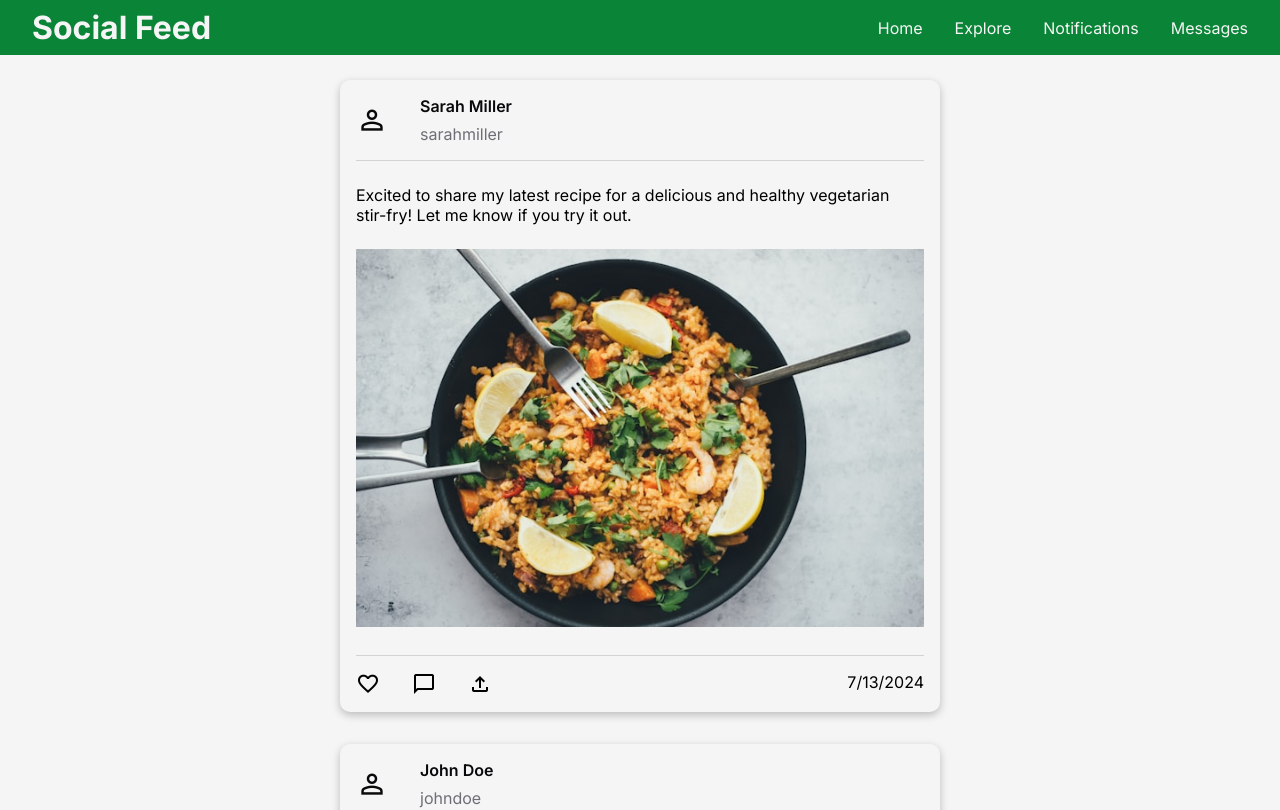
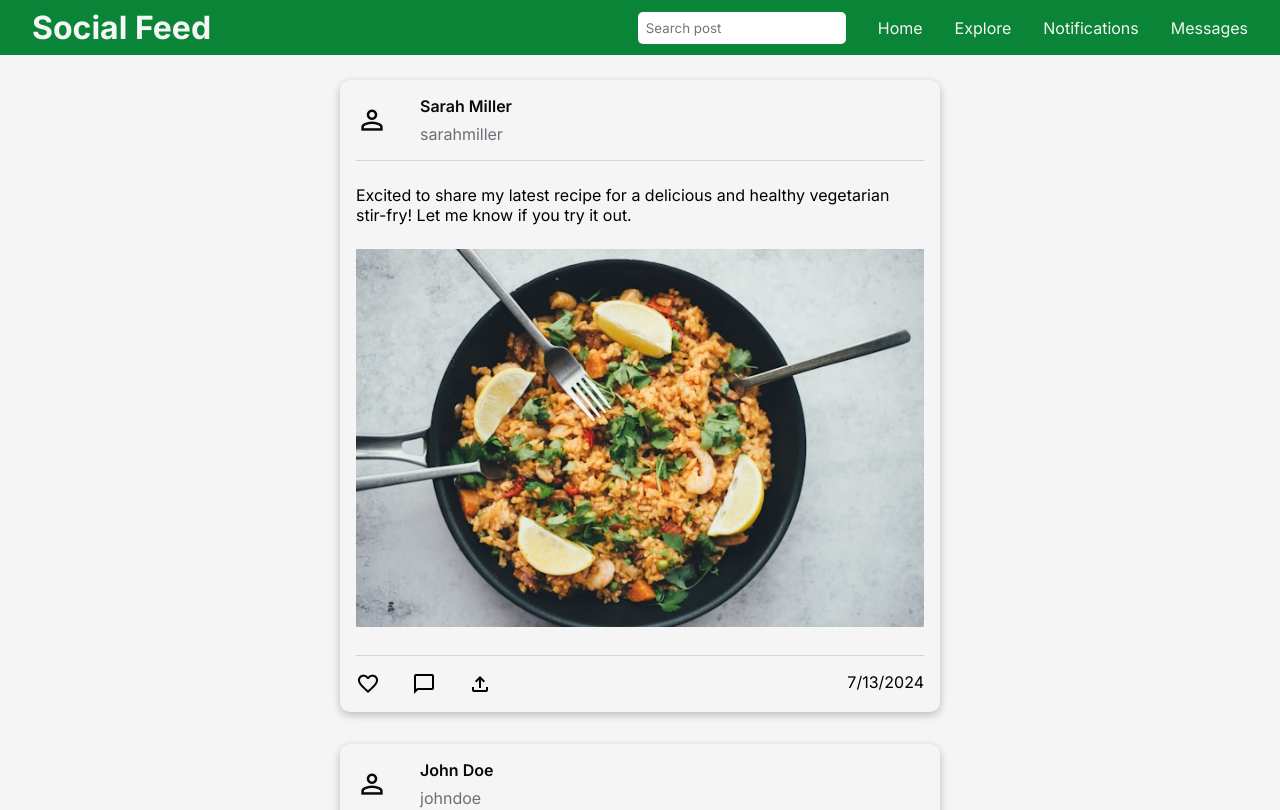
Before and after one commit to Lexicon-LTU-2024/react-example-social-media-feed, a React (Vite) app: page / in a window 1280 px wide. Shown: the top 810 px of the page. Built offline with nearby package versions, Linux system fonts and the light colour scheme.

Commit message:
add search bar to header

```diff
--- a/src/components/Header.tsx
+++ b/src/components/Header.tsx
@@ -1,5 +1,5 @@
 import { ReactElement } from "react";
-import { ILink, Navbar } from ".";
+import { ILink, Navbar, Search } from ".";
 import linksFromJson from "../links.json";
 
 export function Header(): ReactElement {
@@ -11,6 +11,7 @@ export function Header(): ReactElement {
   return (
     <header className="header container">
       <h1 className="logo-name">Social Feed</h1>
+      <Search />
       <Navbar links={links} />
     </header>
   );
--- /dev/null
+++ b/src/components/Search.tsx
@@ -0,0 +1,7 @@
+import { ReactElement } from "react";
+
+export function Search (): ReactElement {
+  return <form className="search">
+    <input className="input" placeholder="Search post" type="text" />
+  </form>
+}
--- a/src/components/index.ts
+++ b/src/components/index.ts
@@ -7,6 +7,7 @@ export * from "./Navbar";
 export * from "./Post";
 export * from "./PostActions";
 export * from "./PostAuthor";
+export * from "./Search";
 
 export * from "../data";
 export * from "../interfaces";
--- a/src/css/Counter.css
+++ /dev/null
@@ -1,22 +0,0 @@
-.counter.post .actions {
-  display: flex;
-  align-items: center;
-  gap: 1rem;
-  justify-content: center;
-}
-
-.counter.post .actions .value {
-  font-size: 2rem;
-  text-align: center;
-  width: 60px;
-}
-
-.counter.post .actions .btn {
-  cursor: pointer;
-  padding: 0.5rem;
-}
-
-.counter.post .form {
-  display: flex;
-  justify-content: center;
-}
--- a/src/css/Header.css
+++ b/src/css/Header.css
@@ -1,6 +1,7 @@
 .header {
   display: flex;
   align-items: center;
+  gap: 2rem;
   justify-content: space-between;
 
   position: fixed;
@@ -10,3 +11,7 @@
   color: whitesmoke;
   padding-block: 0.5rem;
 }
+
+.header .logo-name {
+  flex: 1;
+}
--- /dev/null
+++ b/src/css/Search.css
@@ -0,0 +1,5 @@
+.search .input {
+  border: none;
+  border-radius: 5px;
+  padding: 0.5rem;
+}
--- a/src/css/index.css
+++ b/src/css/index.css
@@ -1,5 +1,4 @@
 @import url("https://fonts.googleapis.com/css2?family=Inter:wght@100..900&family=Roboto:ital,wght@0,100;0,300;0,400;0,500;0,700;0,900;1,100;1,300;1,400;1,500;1,700;1,900&display=swap");
-@import url("./Counter.css");
 @import url("./Feed.css");
 @import url("./Footer.css");
 @import url("./Header.css");
@@ -8,6 +7,7 @@
 @import url("./Post.css");
 @import url("./PostActions.css");
 @import url("./PostAuthor.css");
+@import url("./Search.css");
 
 * {
   box-sizing: border-box;
```
Also changed, not shown: src/assets/screenshot.png (added).
